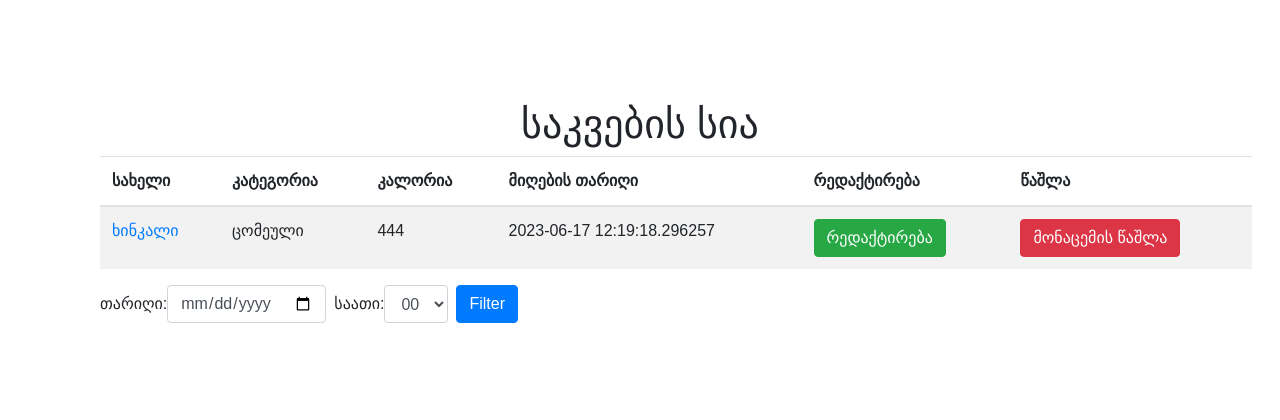
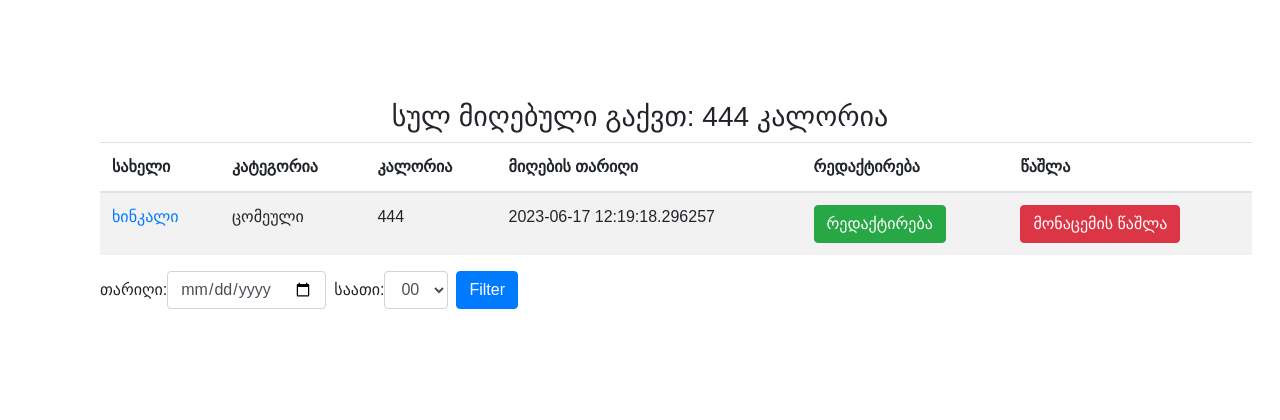
Before and after one commit to LevanBedinashvili/dietApp, a Flask app: page / in a window 1280 px wide. Shown: the part 56-476 px from the top of the page. Run offline with Flask 3, Linux system fonts and the light colour scheme; some libraries are stand-ins or nearby versions; some web fonts are replaced.

Commit message:
Update home.html

```diff
--- a/templates/home.html
+++ b/templates/home.html
@@ -2,7 +2,7 @@
 
 {% block content %}
 
-<h1 style="margin-top: 100px; text-align: center;">საკვების სია</h1>
+<h3 style="margin-top: 100px; text-align: center;">სულ მიღებული გაქვთ: {{ amount_of_calories }} კალორია</h3>
 
 <table class="table table-striped" style="width: 90%; margin-left: 100px;">
     <thead>
```
